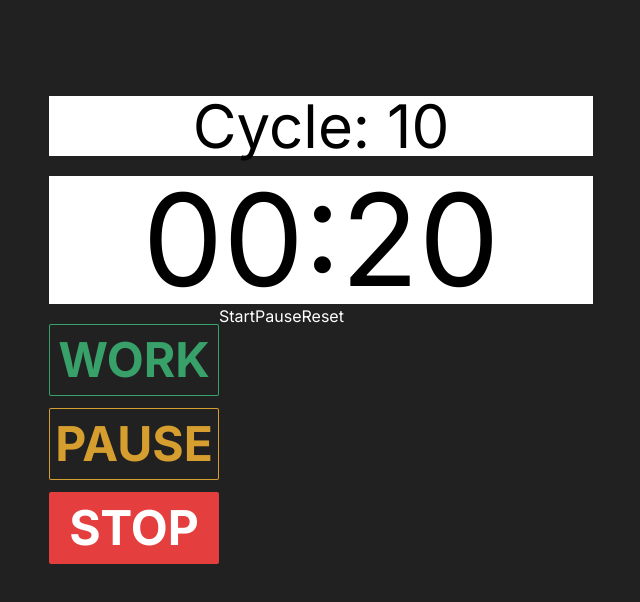
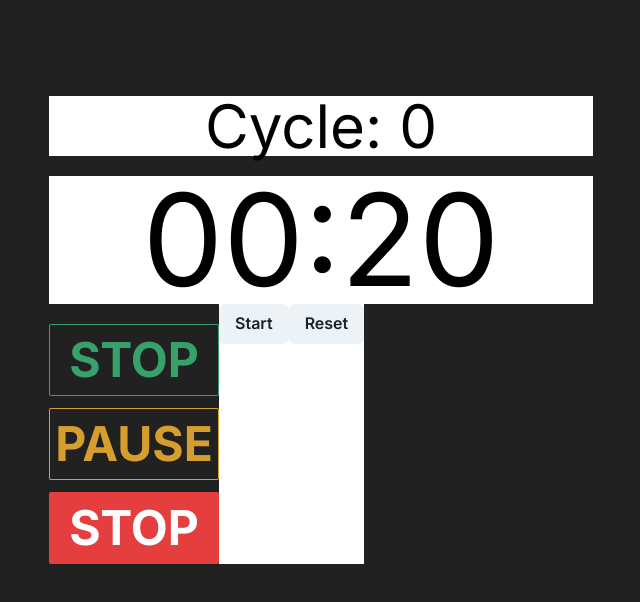
Before and after one commit to shiquan35/pomodoro-timer, a Next.js app: page / in a window 1280 px wide. Shown: the top 602 px of the page, without its empty margins (319-959 px from the left). Built offline with nearby package versions, Linux system fonts and the light colour scheme.

Commit message:
able to start/pause/reset based on current status

```diff
--- /dev/null
+++ b/app/(container)/(components)/Controls.tsx
@@ -0,0 +1,32 @@
+import React from "react";
+import { Button } from "@chakra-ui/react";
+
+type ControlsProps = {
+  status: string;
+  handleStart: () => void;
+  handlePause: () => void;
+  handleReset: () => void;
+};
+
+const Controls: React.FC<ControlsProps> = ({
+  status,
+  handleStart,
+  handlePause,
+  handleReset,
+}) => {
+  return (
+    <div className="bg-white flex justify-center">
+      {status === "WORK" || status === "BREAK" ? (
+        <Button onClick={handlePause}>Pause</Button>
+      ) : (
+        <Button onClick={handleStart} disabled={status === "WORK"}>
+          Start
+        </Button>
+      )}
+
+      <Button onClick={handleReset}>Reset</Button>
+    </div>
+  );
+};
+
+export default Controls;
--- a/app/(container)/(components)/DisplayStatus.tsx
+++ b/app/(container)/(components)/DisplayStatus.tsx
@@ -5,9 +5,13 @@ import { useMediaQuery } from "react-responsive";
 
 type DisplayStatusProps = {
   status: Status;
+  prevStatus: Status;
 };
 
-const DisplayStatus: React.FC<DisplayStatusProps> = ({ status }) => {
+const DisplayStatus: React.FC<DisplayStatusProps> = ({
+  status,
+  prevStatus,
+}) => {
   const isMobile = useMediaQuery({ query: "(max-width: 768px)" });
 
   return (
@@ -31,7 +35,7 @@ const DisplayStatus: React.FC<DisplayStatusProps> = ({ status }) => {
             fontSize={isMobile ? "1em" : "3em"}
             width={isMobile ? "80px" : "170px"}
           >
-            WORK
+            {prevStatus}
           </Badge>
         )}
       </div>
--- a/app/(container)/Container.tsx
+++ b/app/(container)/Container.tsx
@@ -3,14 +3,17 @@ import { useState, useEffect } from "react";
 import DisplayCycle from "./(components)/DisplayCycle";
 import DisplayTimer from "./(components)/DisplayTimer";
 import DisplayStatus from "./(components)/DisplayStatus";
+import { Button } from "@chakra-ui/react";
+import Controls from "./(components)/Controls";
 
 export type Status = "WORK" | "PAUSE" | "STOP" | "BREAK";
 
 function Container() {
   const [status, setStatus] = useState<Status>("STOP");
+  const [prevStatus, setPreviousStatus] = useState<Status>("STOP"); // to track whether the pause/reset occurs during WORK or PAUSE
   const [minutes, setMinutes] = useState<number>(0);
   const [seconds, setSeconds] = useState<number>(20);
-  const [cycle, setCycle] = useState<number>(10);
+  const [cycle, setCycle] = useState<number>(0);
   const [displayTime, setDisplayTime] = useState<string>(
     `${minutes.toString().padStart(2, "0")}:${seconds
       .toString()
@@ -33,28 +36,31 @@ function Container() {
 
           if (status === "WORK") {
             setStatus("BREAK");
+            setPreviousStatus("BREAK");
             setMinutes(0);
-            setSeconds(10);
+            setSeconds(30);
           }
           if (status === "BREAK") {
             setStatus("STOP");
+            setPreviousStatus("WORK");
             setMinutes(0);
             setSeconds(20);
             setCycle((prev) => prev + 1);
           }
         }
-        setDisplayTime(
-          `${minutes.toString().padStart(2, "0")}:${seconds
-            .toString()
-            .padStart(2, "0")}`
-        );
       }, 200);
     }
+    setDisplayTime(
+      `${minutes.toString().padStart(2, "0")}:${seconds
+        .toString()
+        .padStart(2, "0")}`
+    );
     return () => clearInterval(intervalId);
   }, [status, minutes, seconds]);
 
   const handleStart = () => {
-    setStatus("WORK");
+    if (prevStatus === "WORK") setStatus("WORK");
+    else if (prevStatus === "BREAK") setStatus("BREAK");
   };
 
   const handlePause = () => {
@@ -62,9 +68,15 @@ function Container() {
   };
 
   const handleReset = () => {
-    setMinutes(2);
-    setSeconds(0);
     setStatus("STOP");
+
+    if (prevStatus === "WORK") {
+      setMinutes(0);
+      setSeconds(20);
+    } else if (prevStatus === "BREAK") {
+      setMinutes(0);
+      setSeconds(30);
+    }
   };
 
   return (
@@ -72,28 +84,15 @@ function Container() {
       <div className="flex flex-col md:w-1/2">
         <DisplayCycle cycleNumber={cycle} />
         <DisplayTimer displayTime={displayTime} />
+
         <div className="flex">
-          <DisplayStatus status={status} />
-
-          <div className="controls">
-            <button
-              className="text-white"
-              onClick={handleStart}
-              disabled={status === "WORK"}
-            >
-              Start
-            </button>
-            <button
-              className="text-white"
-              onClick={handlePause}
-              disabled={status === "PAUSE"}
-            >
-              Pause
-            </button>
-            <button className="text-white" onClick={handleReset}>
-              Reset
-            </button>
-          </div>
+          <DisplayStatus status={status} prevStatus={prevStatus} />
+          <Controls
+            status={status}
+            handleStart={handleStart}
+            handlePause={handlePause}
+            handleReset={handleReset}
+          />
         </div>
       </div>
     </>
```
